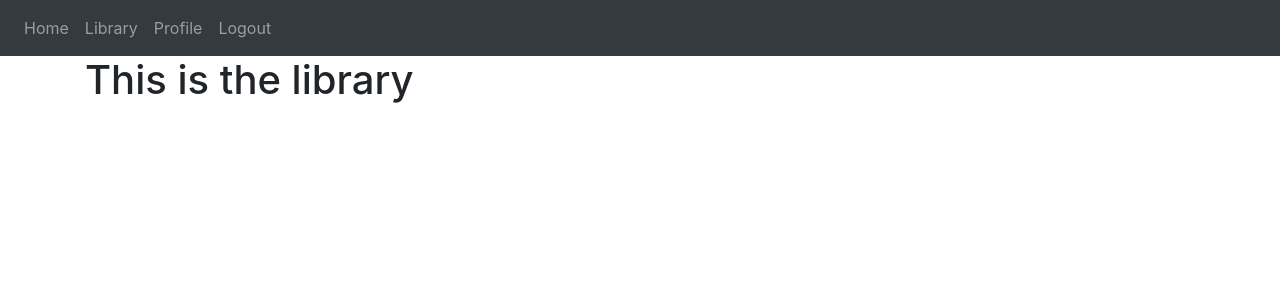
After one commit to jackwoodleigh/CLIPSeeker, a Flask app: page /library in a window 1280 px wide. The commit adds this page. Shown: the top 300 px of the page. Run offline with Flask 3, Linux system fonts and the light colour scheme; a user stored in the database is signed in; some libraries are stand-ins or nearby versions.

Commit message:
split logged in and logged out pages
Made login and logout page only available when logged out.

Made profile and library page template

```diff
--- a/website/__init__.py
+++ b/website/__init__.py
@@ -12,9 +12,6 @@ def create_app():
     app.config['SQLALCHEMY_DATABASE_URI'] = f'sqlite:///{DB_NAME}'
 
     db.init_app(app)
-
-
-
 
     from .views import views
     from .auth import auth
--- a/website/templates/base.html
+++ b/website/templates/base.html
@@ -25,10 +25,15 @@
             </button>
             <div class="collapse navbar-collapse" id="navbar">
                 <div class="navbar-nav">
-                    <a class="nav-item nav-link" id="login" href="/login">Login</a>
-                    <a class="nav-item nav-link" id="logout" href="/logout">Logout</a>
-                    <a class="nav-item nav-link" id="signup" href="/sign-up">Sign Up</a>
-                    <a class="nav-item nav-link" id="home" href="/">Home</a>
+                    {% if logged_in %}
+                        <a class="nav-item nav-link" id="home" href="/">Home</a>
+                        <a class="nav-item nav-link" id="library" href="/library">Library</a>
+                        <a class="nav-item nav-link" id="profile" href="/profile">Profile</a>
+                        <a class="nav-item nav-link" id="logout" href="/logout">Logout</a>
+                    {% else %}
+                        <a class="nav-item nav-link" id="login" href="/login">Login</a>
+                        <a class="nav-item nav-link" id="signup" href="/sign-up">Sign Up</a>
+                    {% endif %}
                 </div>
             </div>
         </nav>
--- /dev/null
+++ b/website/templates/library.html
@@ -0,0 +1,9 @@
+{% extends "base.html" %}
+
+{% block title %} Home {% endblock %}
+
+{% block content %}
+<h1>
+    This is the library
+</h1>
+{% endblock %}
--- a/website/templates/sign_up.html
+++ b/website/templates/sign_up.html
@@ -3,6 +3,8 @@
 {% block title %} Sign Up {% endblock %}
 
 {% block content %}
+
+
 
 <form method = "POST">
     <h3 align="center">Sign Up</h3>
--- a/website/views.py
+++ b/website/views.py
@@ -7,4 +7,14 @@ views = Blueprint('views', __name__)
 @views.route('/') # home page aka website {domain}/
 @login_required
 def home(): # whatevers in here will run first for ^
-    return render_template("home.html")
+    return render_template("home.html", logged_in=current_user.is_authenticated)
+
+@views.route('/library') # home page aka website {domain}/
+@login_required
+def library(): # whatevers in here will run first for ^
+    return render_template("library.html", logged_in=current_user.is_authenticated)
+
+@views.route('/profile') # home page aka website {domain}/
+@login_required
+def profile(): # whatevers in here will run first for ^
+    return render_template("profile.html", logged_in=current_user.is_authenticated)
```
Also changed, not shown: website/auth.py (+15 -2 lines), website/templates/profile.html (added, +9 -0 lines).
